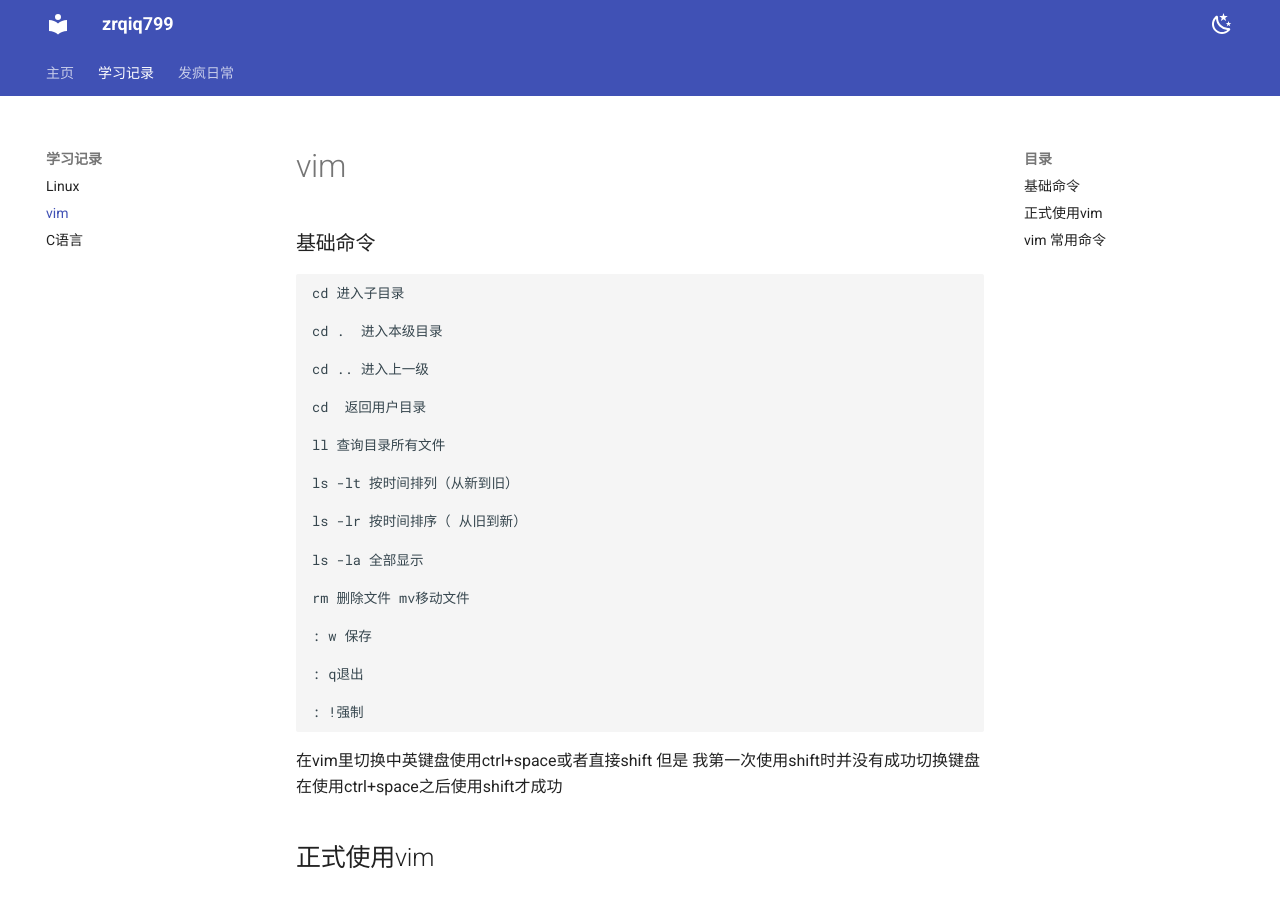
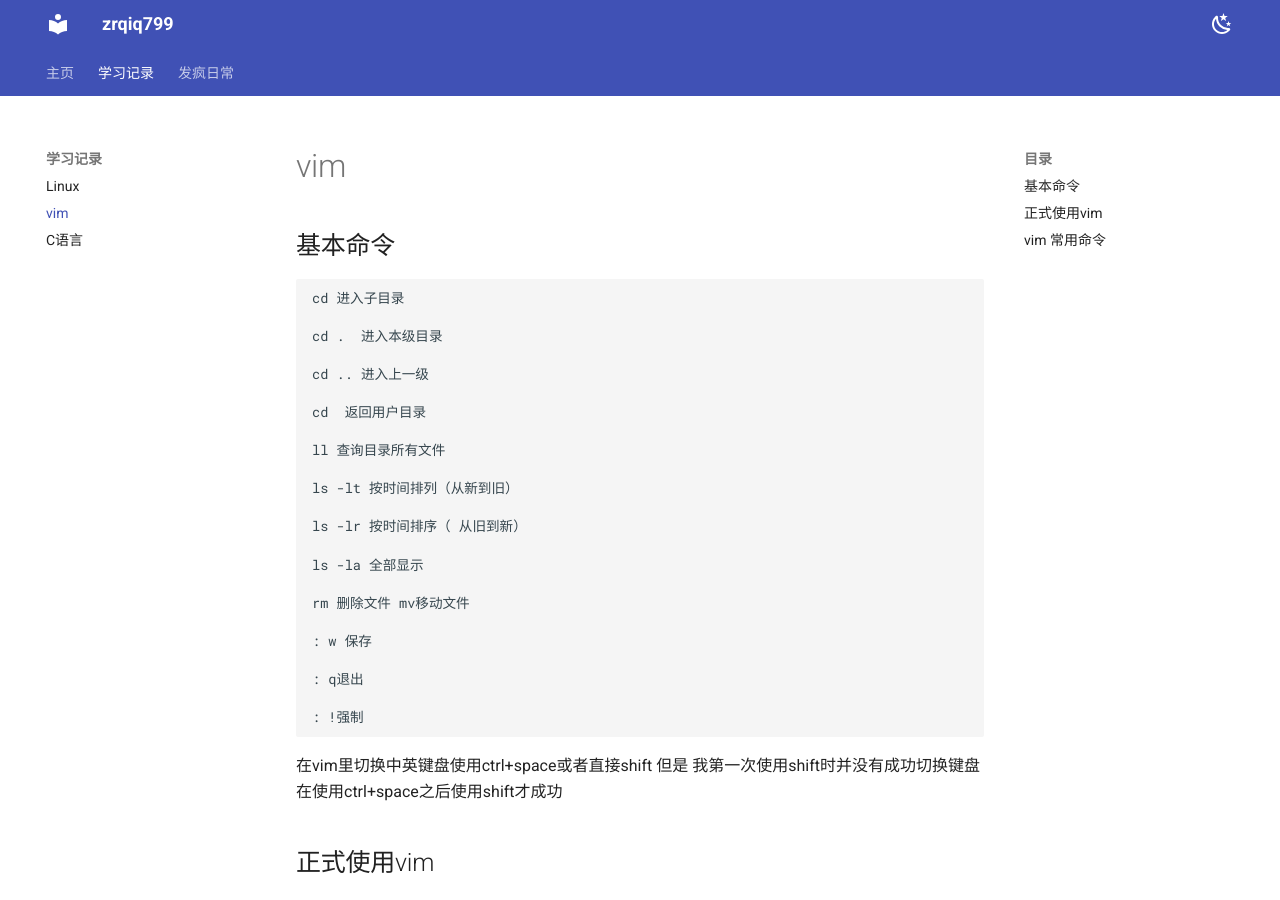
Before and after one commit to zrqiq/zrq-blog, an MkDocs documentation site: the page built from docs/qqq/q.md, in a window 1280 px wide and 900 px high. Built offline with MkDocs 1.6.1 and Material for MkDocs 9.7.7, drawn with Linux system fonts in a browser that asks for light colours.

Commit message:
2023-11-20_17:21:34 update

````diff
--- a/docs/qqq/q.md
+++ b/docs/qqq/q.md
@@ -1,6 +1,6 @@
 # vim
 
-### 基础命令
+## 基本命令
 
 ```
 cd 进入子目录
````
